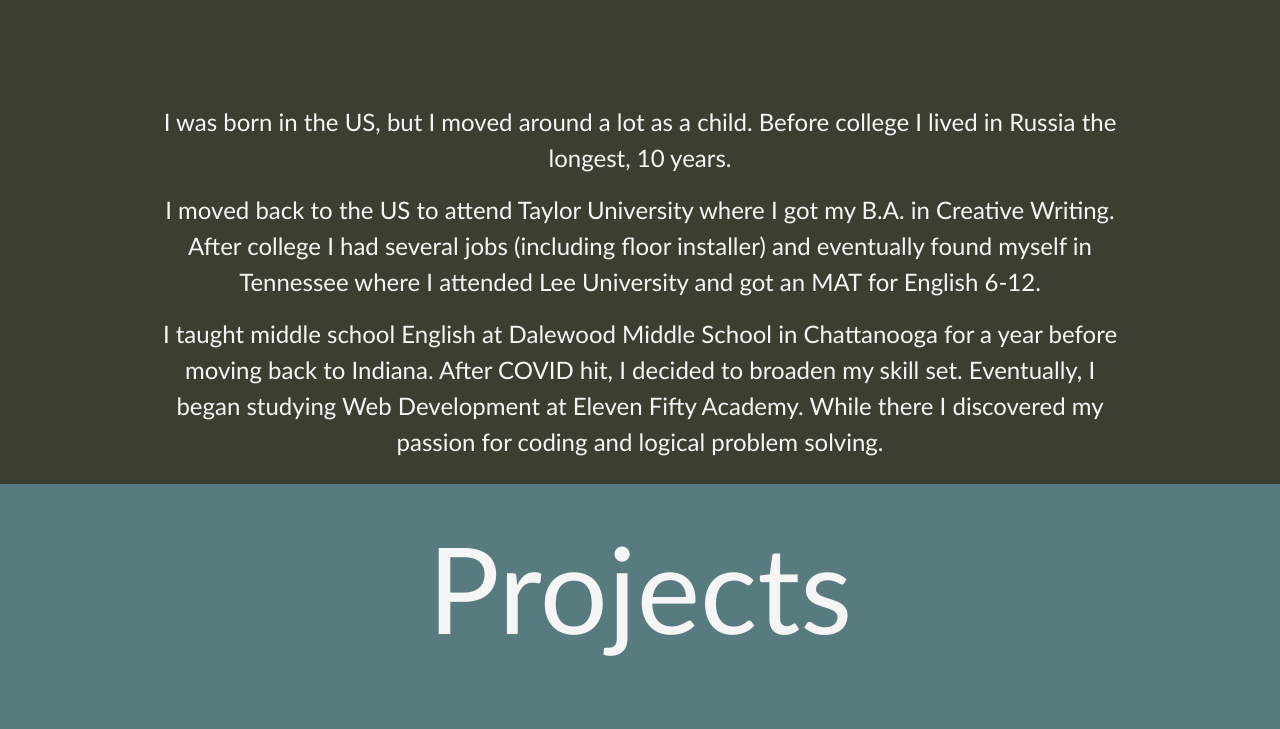
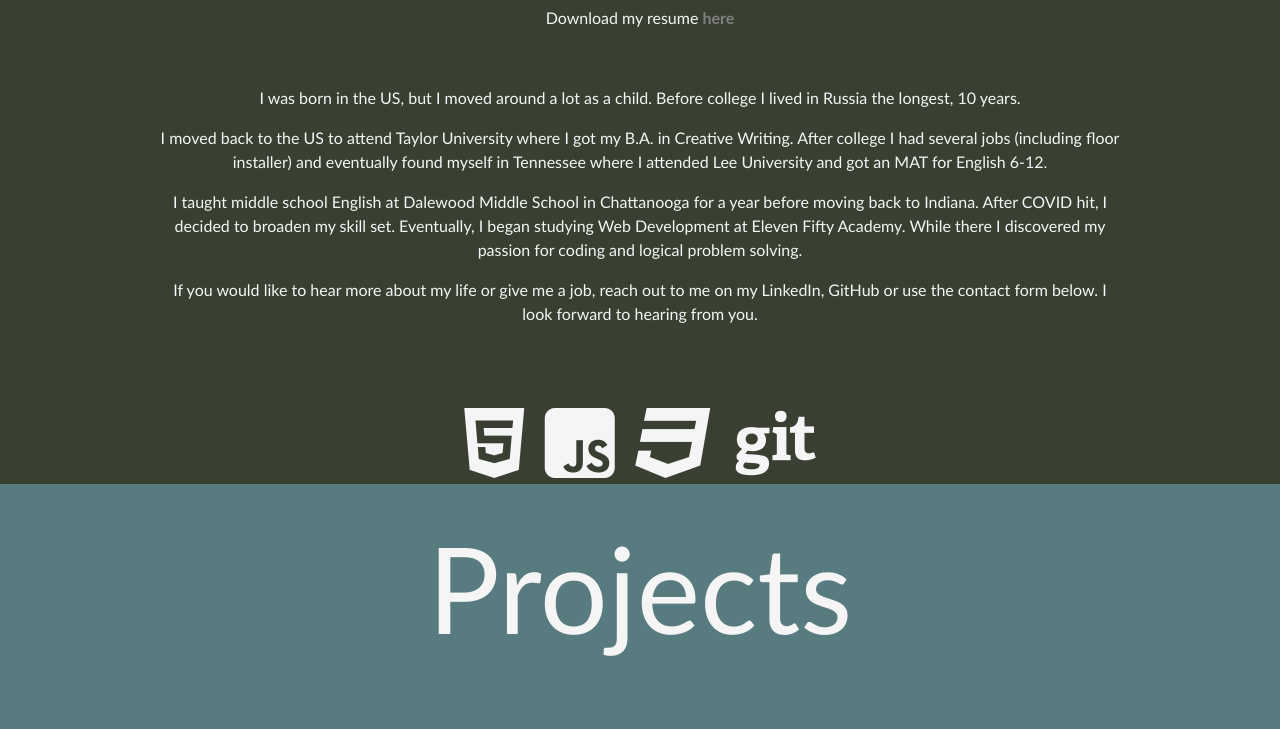
Before and after one commit to andrew-broersma/Portfolio, a plain HTML site: page index.html in a window 1280 px wide. Shown: the part 1116-1845 px from the top of the page. Drawn offline with nearby package versions, Linux system fonts and the light colour scheme.

Commit message:
pretty much final for project completion

```diff
--- a/index.html
+++ b/index.html
@@ -39,7 +39,7 @@
     <div id="wrapper">
         <div id="heading">
             <h1>Andrew</h1>
-            <h3>Teacher - Web Developer - World Traveler</h3>
+            <h3>Teacher - Web Developer - Pizza Enthusiast</h3>
             <h1>Broersma</h1>
         </div>
 
@@ -52,13 +52,19 @@
                 </div>
                 <p>Download my resume <a href="./assets/This Will Be A Resume.pdf" target="_blank" class="downloadLink" download="Andrew Broersma Resume"><strong>here</strong></a></p>
             </div>
+
             <div id="aboutMeText">
                 <p>I was born in the US, but I moved around a lot as a child.  Before college I lived in Russia the longest, 10 years.</p>
                 <p>I moved back to the US to attend Taylor University where I got my B.A. in Creative Writing.  After college I had several jobs (including floor installer) and eventually found myself in Tennessee where I attended Lee University and got an MAT for English 6-12.</p>
                 <p>I taught middle school English at Dalewood Middle School in Chattanooga for a year before moving back to Indiana. After COVID hit, I decided to broaden my skill set.  Eventually, I began studying Web Development at Eleven Fifty Academy.  While there I discovered my passion for coding and logical problem solving.</p>
                 <p>If you would like to hear more about my life or give me a job, reach out to me on my LinkedIn, GitHub or use the contact form below.  I look forward to hearing from you.</p>
             </div>
-
+            <div id="fontIcons">
+                <i class="fab fa-html5"></i>
+                <i class="fab fa-js-square"></i>
+                <i class="fab fa-css3"></i>
+                <i class="fab fa-git"></i>
+            </div>
         </div>
 
         <div id="projects">
@@ -112,7 +118,12 @@
                     <!-- your other form fields go here -->
                     <button type="submit" class="submitButton">Send</button>
                 </form>
+
             </div>
+            <div class="links">
+                <a href="https://www.linkedin.com/in/andrew-broersma-582a92225" target=_blank><i class="fab fa-linkedin"></i> LinkedIn</a>
+                <a href="https://github.com/andrew-broersma?tab=repositories" target=_blank><i class="fab fa-github-square"></i> GitHub</a>
+                </div>
         </div>
 
         <footer>Portfolio of Andrew Broersma created during Web Dev Gold Badge at <a href="https://elevenfifty.org">Eleven Fifty Academy</a></footer>
--- a/style.css
+++ b/style.css
@@ -73,7 +73,7 @@ body {
 #aboutMe {
     display: flex;
     justify-content: center;
-    gap: 15vh;
+    gap: 5vh;
     flex-direction: column;
     align-items: center;
     background-color: #394032;
@@ -110,7 +110,11 @@ a.downloadLink {
     width: 75%;
     color: whitesmoke;
     text-align: center;
-    font-size: 3vh;
+    font-size: 2vh;
+}
+
+#fontIcons {
+    font-size: 10vh;
 }
 
 #projects {
```
